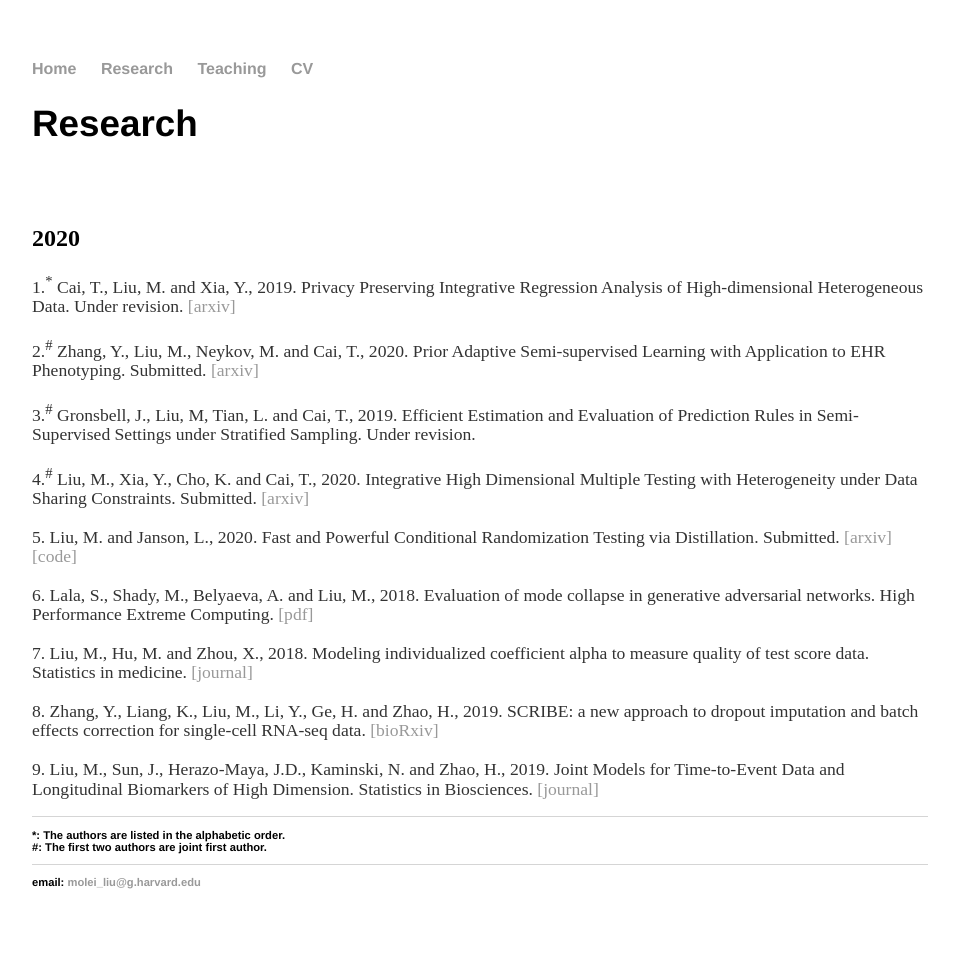
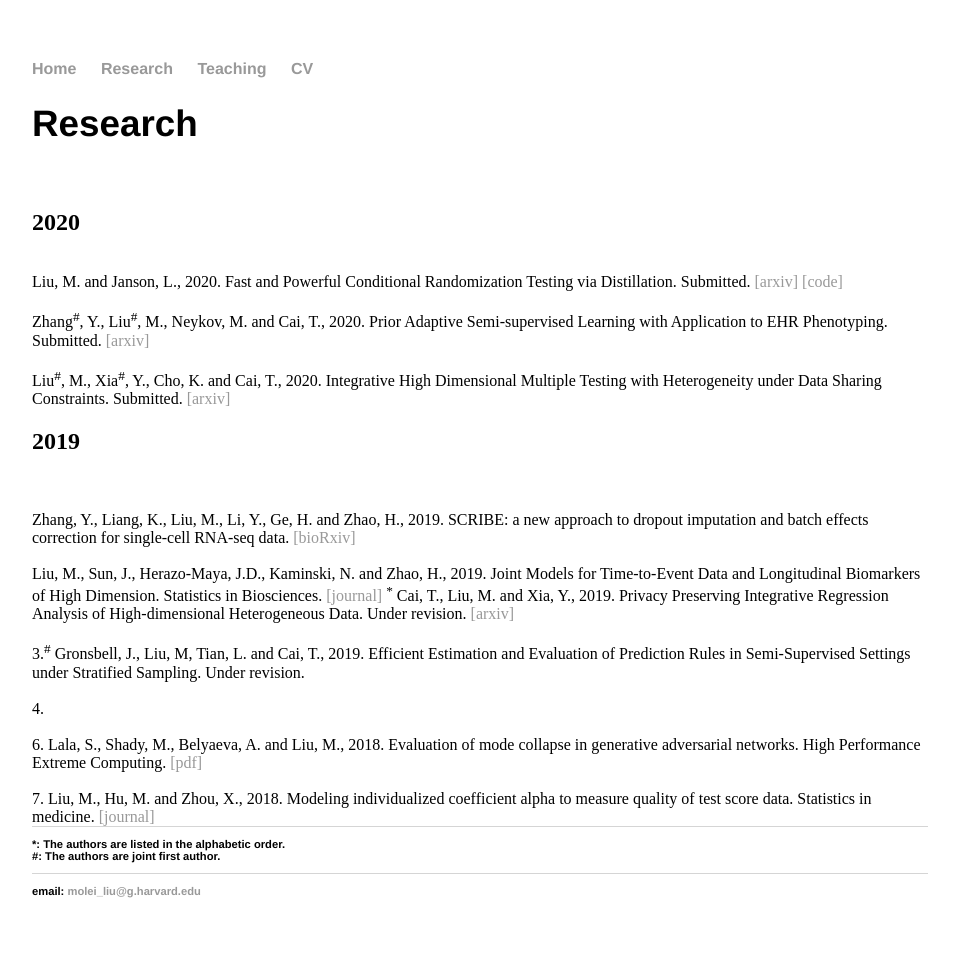
Before and after one commit to moleibobliu/moleibobliu.github.io, a Jekyll site: the page built from pub/index.html, in a window 1280 px wide. Shown: the whole page, without its empty margins (160-1119 px from the left). Built offline with Jekyll 4.4.1, drawn with Linux system fonts in a browser that asks for light colours; some of the changed lines change nothing that is shown.

Commit message:
Update index.html

```diff
--- a/pub/index.html
+++ b/pub/index.html
@@ -4,29 +4,44 @@ title: Molei Liu
 ---
 <div class="blurb">
 	<h1> Research </h1>
-	 <br \>
-	 <br \> <h2> 2020 </h2>
-	<p> 1.<sup>*</sup> Cai, T., Liu, M. and Xia, Y., 2019.
+	<p>   <br \> <h2> 2020 </h2>
+	<br \>  Liu, M. and Janson, L., 2020.
+		Fast and Powerful Conditional Randomization Testing via Distillation.
+		Submitted. <a href="https://arxiv.org/abs/2006.03980"> [arxiv] </a>
+		<a href="https://github.com/moleibobliu/Distillation-CRT"> [code] </a>
+        <br \>
+	<br \>  Zhang<sup>#</sup>, Y., Liu<sup>#</sup>, M., Neykov, M. and Cai, T., 2020.
+		Prior Adaptive Semi-supervised Learning with Application to EHR Phenotyping.
+		Submitted. <a href="https://arxiv.org/abs/2003.11744"> [arxiv] </a>
+        <br \>
+	 <br \> Liu<sup>#</sup>, M., Xia<sup>#</sup>, Y., Cho, K. and Cai, T., 2020.
+		Integrative High Dimensional Multiple Testing with Heterogeneity under Data Sharing Constraints.
+		Submitted. <a href="https://arxiv.org/abs/2004.00816"> [arxiv] </a>
+
+	<br \> <h2> 2019 </h2>
+
+	<br \>
+        <br \>  Zhang, Y., Liang, K., Liu, M., Li, Y., Ge, H. and Zhao, H., 2019.
+                  SCRIBE: a new approach to dropout imputation and batch effects correction for single-cell RNA-seq data.
+                  <a href="https://www.biorxiv.org/content/10.1101/793463v2.abstract"> [bioRxiv] </a>
+	<br \>
+	<br \>  Liu, M., Sun, J., Herazo-Maya, J.D., Kaminski, N. and Zhao, H., 2019.
+		Joint Models for Time-to-Event Data and Longitudinal Biomarkers of High Dimension.
+		Statistics in Biosciences. <a href="https://link.springer.com/article/10.1007/s12561-019-09256-0"> [journal] </a>
+
+
+	 <sup>*</sup> Cai, T., Liu, M. and Xia, Y., 2019.
 		Privacy Preserving Integrative Regression Analysis of High-dimensional Heterogeneous Data.
 		Under revision. <a href="https://arxiv.org/abs/2006.03980"> [arxiv] </a>
         <br \>
-	<br \> 2.<sup>#</sup> Zhang, Y., Liu, M., Neykov, M. and Cai, T., 2020.
-		Prior Adaptive Semi-supervised Learning with Application to EHR Phenotyping.
-		Submitted. <a href="https://arxiv.org/abs/2003.11744"> [arxiv] </a>
-        <br \>
+
 	<br \> 3.<sup>#</sup> Gronsbell, J., Liu, M, Tian, L. and Cai, T., 2019.
 		Efficient Estimation and Evaluation of Prediction Rules in Semi-Supervised Settings under Stratified Sampling.
 		Under revision.
 	<br \>
-	<br \> 4.<sup>#</sup> Liu, M., Xia, Y., Cho, K. and Cai, T., 2020.
-		Integrative High Dimensional Multiple Testing with Heterogeneity under Data Sharing Constraints.
-		Submitted. <a href="https://arxiv.org/abs/2004.00816"> [arxiv] </a>
+	<br \> 4.
 	<br \>
-	<br \> 5. Liu, M. and Janson, L., 2020.
-		Fast and Powerful Conditional Randomization Testing via Distillation.
-		Submitted. <a href="https://arxiv.org/abs/2006.03980"> [arxiv] </a>
-		<a href="https://github.com/moleibobliu/Distillation-CRT"> [code] </a>
-        <br \>
+
 	<br \> 6. Lala, S., Shady, M., Belyaeva, A. and Liu, M., 2018.
                  Evaluation of mode collapse in generative adversarial networks.
                  High Performance Extreme Computing. <a href="http://www.ieee-hpec.org/2018/2018program/index_htm_files/124.pdf"> [pdf] </a>
@@ -34,20 +49,12 @@ title: Molei Liu
         <br \> 7. Liu, M., Hu, M. and Zhou, X., 2018.
                  Modeling individualized coefficient alpha to measure quality of test score data.
                  Statistics in medicine. <a href="https://onlinelibrary.wiley.com/doi/abs/10.1002/sim.7812"> [journal] </a>
-	<br \>
-        <br \> 8. Zhang, Y., Liang, K., Liu, M., Li, Y., Ge, H. and Zhao, H., 2019.
-                  SCRIBE: a new approach to dropout imputation and batch effects correction for single-cell RNA-seq data.
-                  <a href="https://www.biorxiv.org/content/10.1101/793463v2.abstract"> [bioRxiv] </a>
-	<br \>
-	<br \> 9. Liu, M., Sun, J., Herazo-Maya, J.D., Kaminski, N. and Zhao, H., 2019.
-		Joint Models for Time-to-Event Data and Longitudinal Biomarkers of High Dimension.
-		Statistics in Biosciences. <a href="https://link.springer.com/article/10.1007/s12561-019-09256-0"> [journal] </a>
 
         </h1>
 	<footer>
 	    <ul>
 	           <li> *: The authors are listed in the alphabetic order. </a></li>
-	    <br \> <li> #: The first two authors are joint first author. </a></li>
+	    <br \> <li> #: The authors are joint first author. </a></li>
 	   </ul>
 	</footer>
 
```
